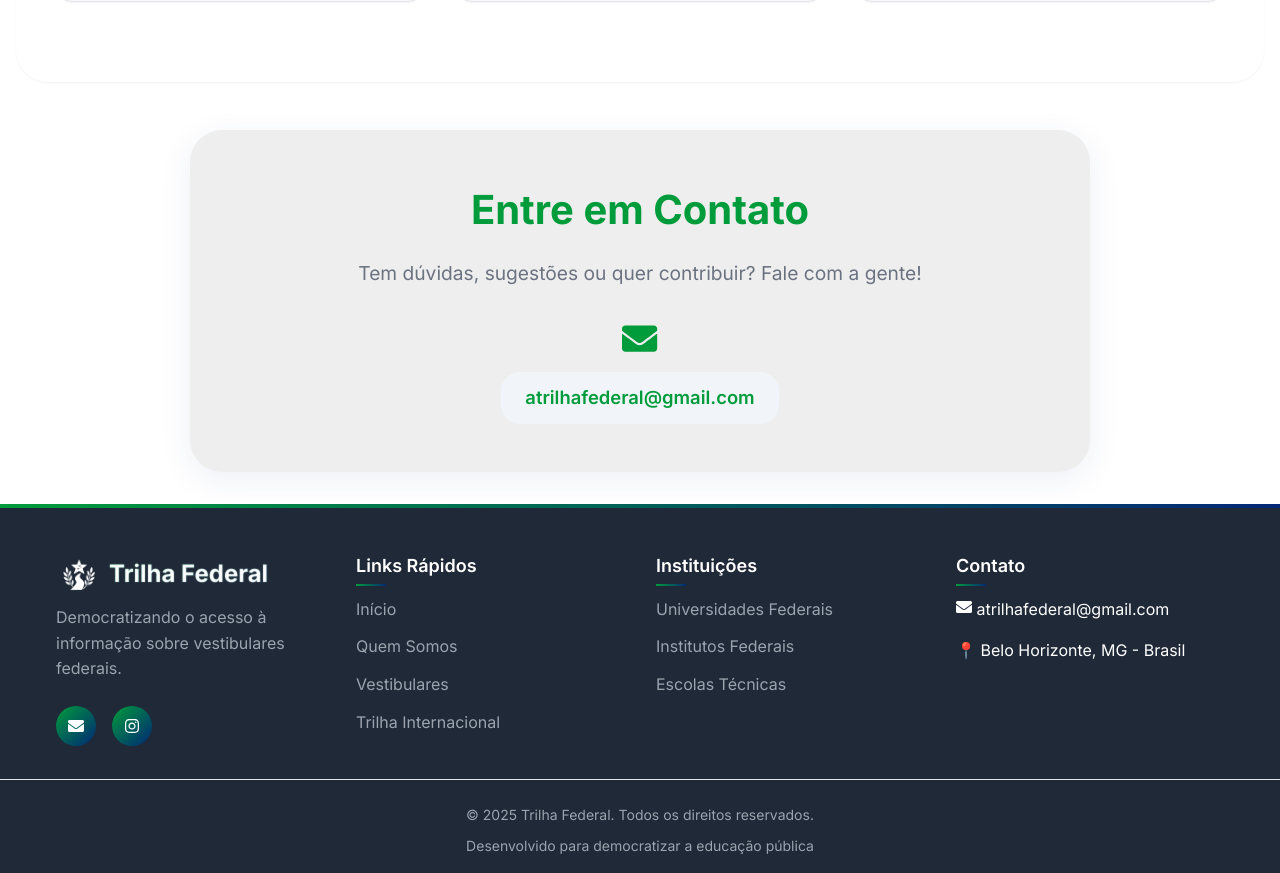
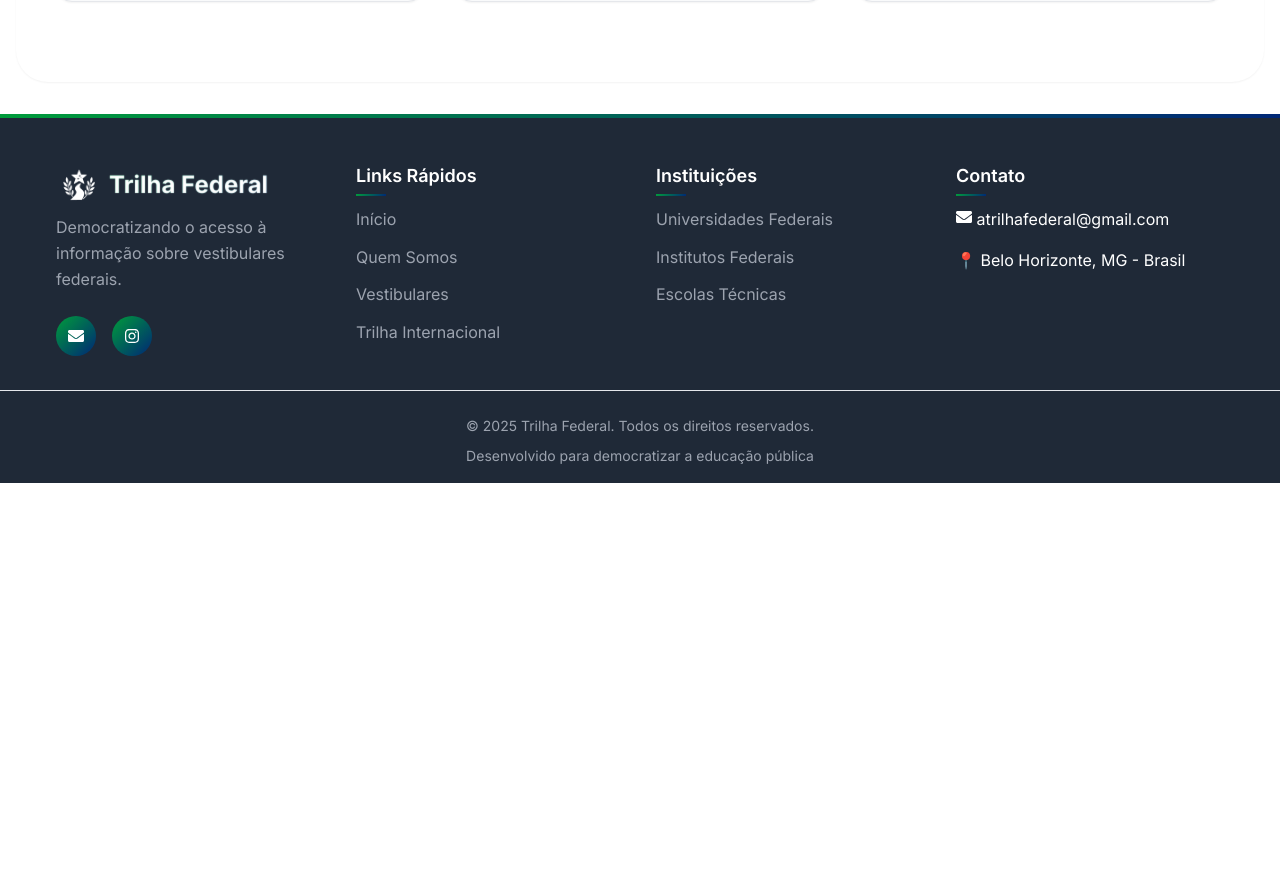
Before and after one commit to cttbiel/trilhafederal, a React (Vite) app: page / in a window 1280 px wide. Shown: the part 3847-4720 px from the top of the page. After the commit the page ends 4330 px from the top, so only its background shows below. Built offline with nearby package versions, Linux system fonts and the light colour scheme; no server answers.

Commit message:
Update MainContent.jsx

```diff
--- a/src/components/MainContent/MainContent.jsx
+++ b/src/components/MainContent/MainContent.jsx
@@ -359,33 +359,6 @@ const MainContent = () => {
             </div>
           </div>
         </section>
-
-        {/* Seção 5: Contato Simplificado (nova versão grande) */}
-        <section className="contato-destaque-section fade-in-up">
-          <div className="contato-destaque-container">
-            <div className="contato-destaque-text">
-              <h2>Entre em Contato</h2>
-              <p>
-                Tem dúvidas, sugestões ou quer contribuir? Fale com a gente!
-              </p>
-              <div className="contato-destaque-info">
-                <FaEnvelope
-                  style={{
-                    fontSize: "2.2rem",
-                    color: "var(--primary-color, #2551ca)",
-                    marginBottom: "0.5rem",
-                  }}
-                />
-                <a
-                  href="mailto:atrilhafederal@gmail.com"
-                  className="contato-destaque-email"
-                >
-                  atrilhafederal@gmail.com
-                </a>
-              </div>
-            </div>
-          </div>
-        </section>
       </div>
     </>
   );
```
